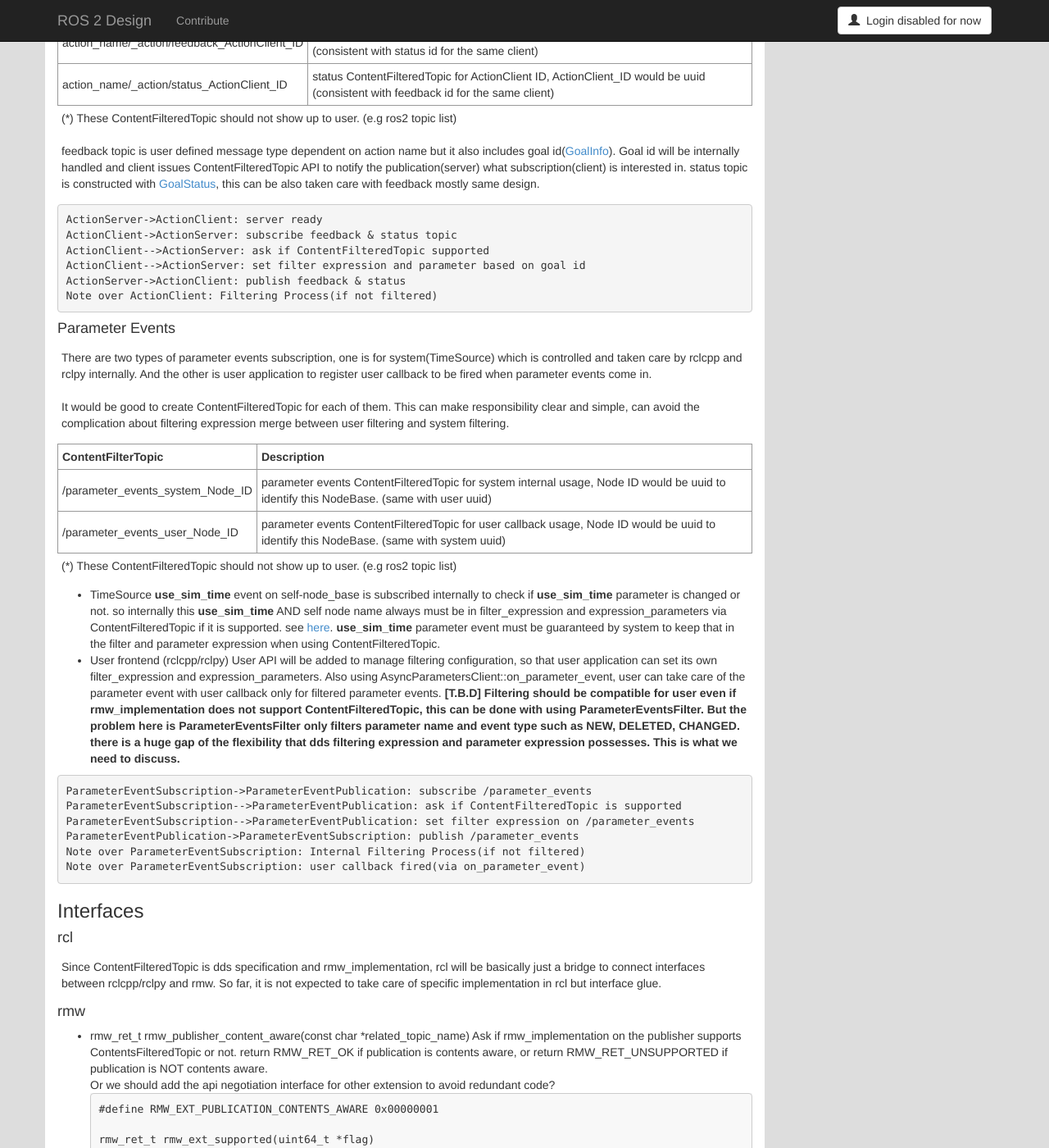
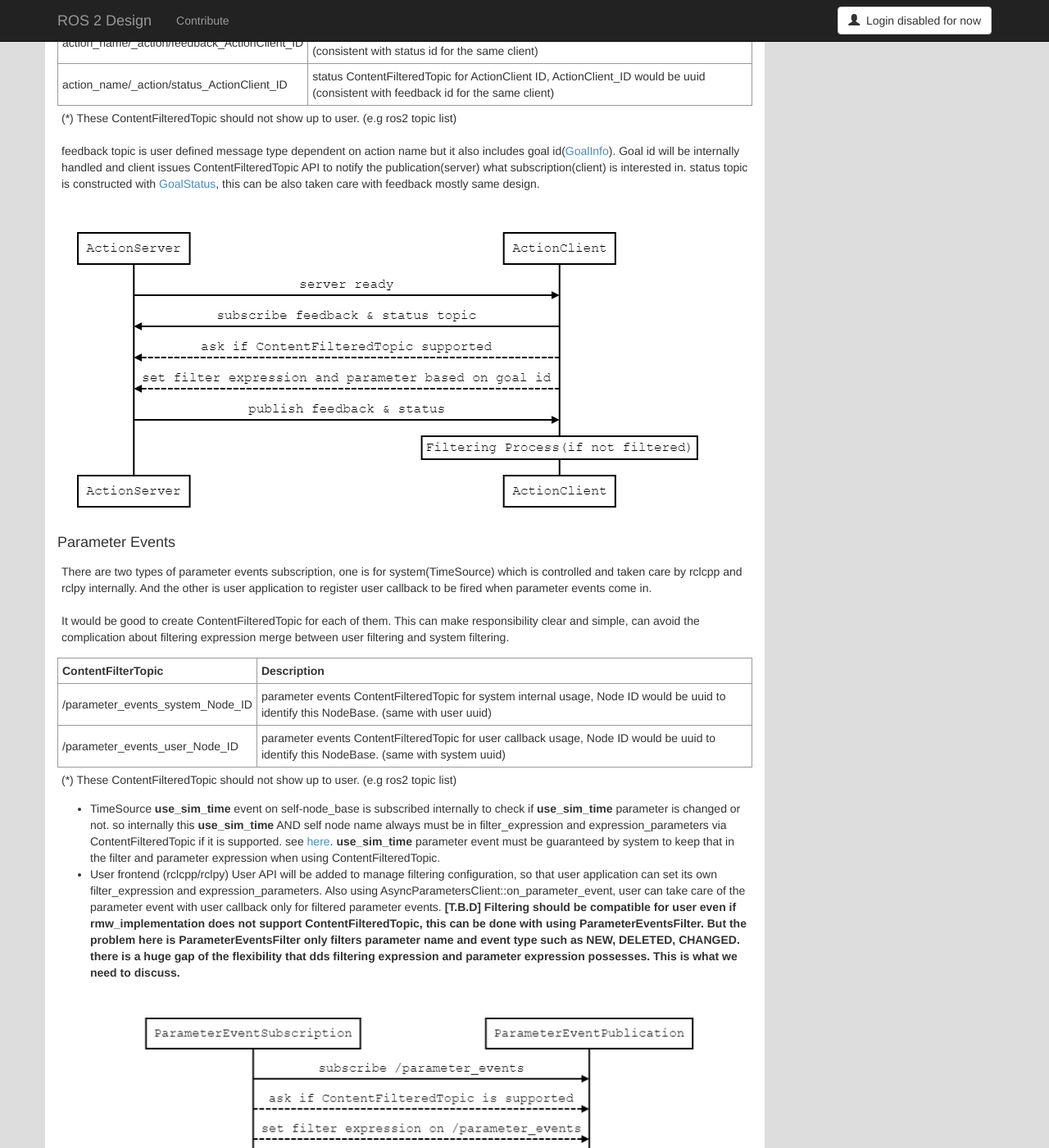
Before and after one commit to ros2/design, a Jekyll site: the page built from articles/content_filtering.md, in a window 1280 px wide and 1400 px high, scrolled down 4399 px. Shown: the whole window at 82% size. Built offline with Jekyll 4.4.1, drawn with Linux system fonts in a browser that asks for light colours; nearby versions of some CDN libraries.

Commit message:
fix sequence diagrams.
Signed-off-by: Tomoya.Fujita <Tomoya.Fujita@sony.com>

````diff
--- a/articles/content_filtering.md
+++ b/articles/content_filtering.md
@@ -169,14 +169,7 @@
 
 feedback topic is user defined message type dependent on action name but it also includes goal id([GoalInfo](https://github.com/ros2/rcl_interfaces/blob/master/action_msgs/msg/GoalInfo.msg)). Goal id will be internally handled and client issues ContentFilteredTopic API to notify the publication(server) what subscription(client) is interested in. status topic is constructed with [GoalStatus](https://github.com/ros2/rcl_interfaces/blob/master/action_msgs/msg/GoalStatus.msg), this can be also taken care with feedback mostly same design.
 
-```sequence
-ActionServer->ActionClient: server ready
-ActionClient->ActionServer: subscribe feedback & status topic
-ActionClient-->ActionServer: ask if ContentFilteredTopic supported
-ActionClient-->ActionServer: set filter expression and parameter based on goal id
-ActionServer->ActionClient: publish feedback & status
-Note over ActionClient: Filtering Process(if not filtered)
-```
+<img src="../img/content_filter/action_sequence_with_filter.png">
 
 #### Parameter Events
 
@@ -199,14 +192,7 @@
   User API will be added to manage filtering configuration, so that user application can set its own filter_expression and expression_parameters. Also using AsyncParametersClient::on_parameter_event, user can take care of the parameter event with user callback only for filtered parameter events.
   **[T.B.D] Filtering should be compatible for user even if rmw_implementation does not support ContentFilteredTopic, this can be done with using ParameterEventsFilter. But the problem here is ParameterEventsFilter only filters parameter name and event type such as NEW, DELETED, CHANGED. there is a huge gap of the flexibility that dds filtering expression and parameter expression possesses. This is what we need to discuss.**
 
-```sequence
-ParameterEventSubscription->ParameterEventPublication: subscribe /parameter_events
-ParameterEventSubscription-->ParameterEventPublication: ask if ContentFilteredTopic is supported
-ParameterEventSubscription-->ParameterEventPublication: set filter expression on /parameter_events
-ParameterEventPublication->ParameterEventSubscription: publish /parameter_events
-Note over ParameterEventSubscription: Internal Filtering Process(if not filtered)
-Note over ParameterEventSubscription: user callback fired(via on_parameter_event)
-```
+<img src="../img/content_filter/parameter_event_sequence_with_filter.png">
 
 ### Interfaces
 
````
Also changed, not shown: img/content_filter/action_sequence_with_filter.png (added), img/content_filter/parameter_event_sequence_with_filter.png (added).
